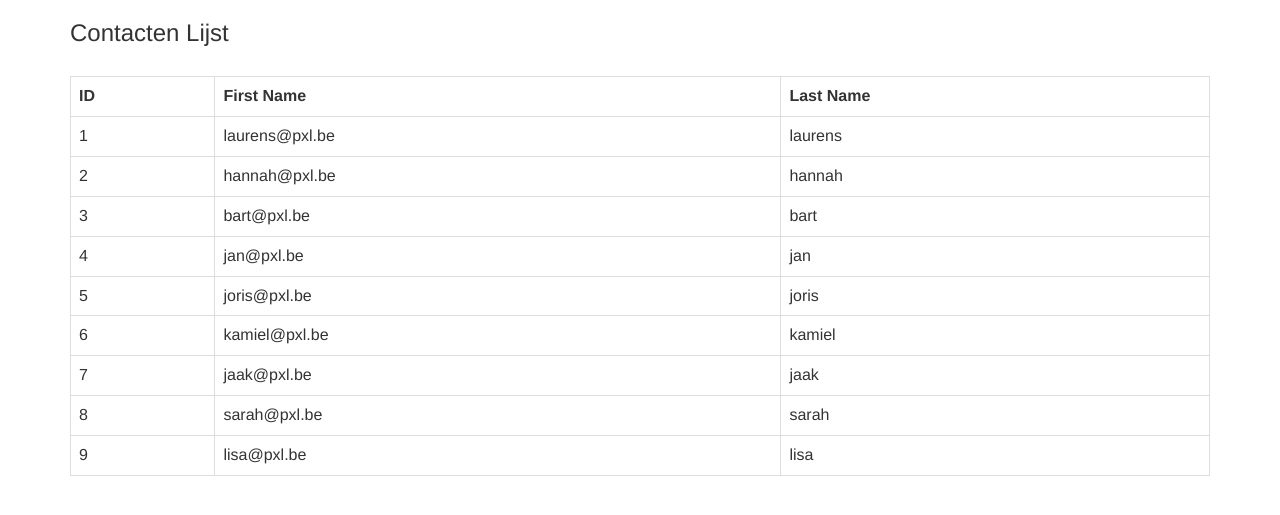
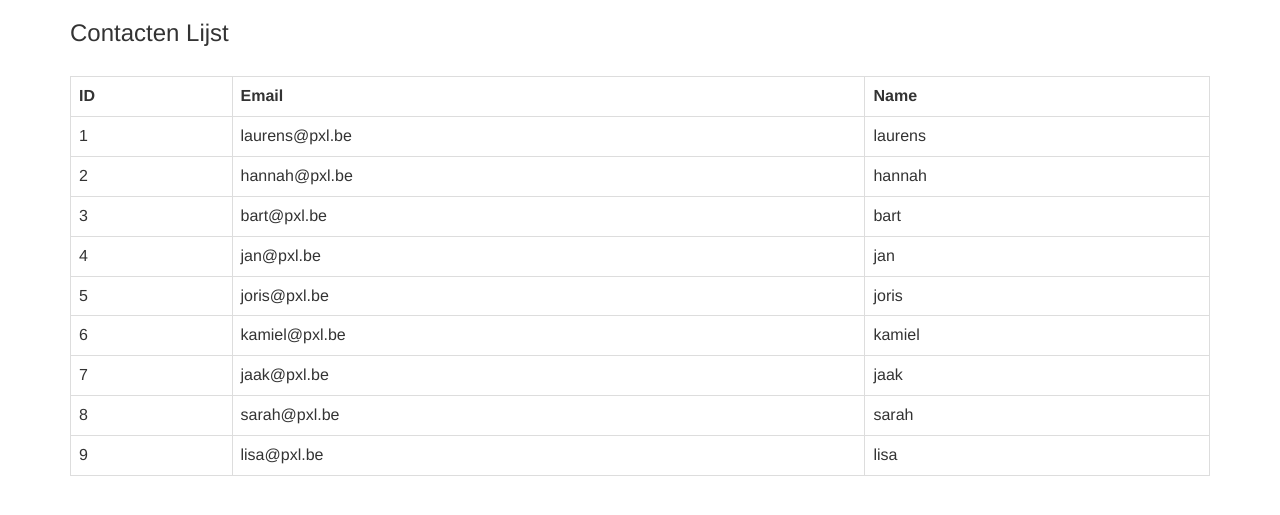
Before and after one commit to LaurensB123/Switch2ITWebAdvancedProject, a CodeIgniter app: page /database/index.php/welcome/loadContactenLijstOpvragen in a window 1280 px wide. Shown: the top 515 px of the page. Run offline with CodeIgniter, Linux system fonts and the light colour scheme; data comes from the database, SQL or seed files in the repository.

Commit message:
Update Lijst opvragen

```diff
--- a/CodeIgniter-3.1.6Fresh/application/views/contactenLijstOpvragen.php
+++ b/CodeIgniter-3.1.6Fresh/application/views/contactenLijstOpvragen.php
@@ -1,6 +1,6 @@
 <html>
 <head>
-    <title>Insert Update Delete Data using Codeigniter</title>
+    <title>Contacten Lijst</title>
     <link rel="stylesheet" href="https://maxcdn.bootstrapcdn.com/bootstrap/3.3.7/css/bootstrap.min.css" />
 </head>
 <body>
@@ -10,8 +10,8 @@
         <table class="table table-bordered">
             <tr>
                 <th>ID</th>
-                <th>First Name</th>
-                <th>Last Name</th>
+                <th>Email</th>
+                <th>Name</th>
             </tr>
             <?php
             if($fetch_data->num_rows() > 0)
```
